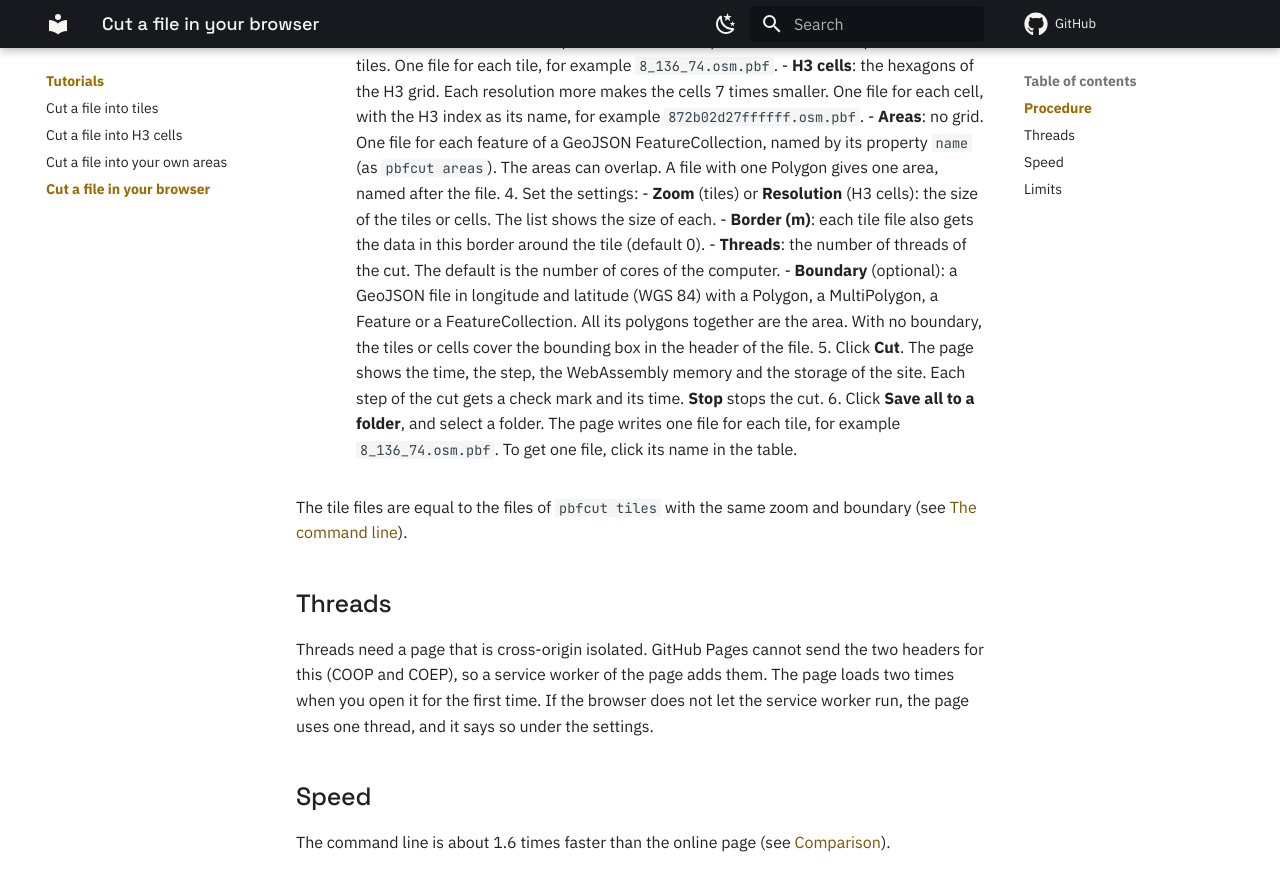
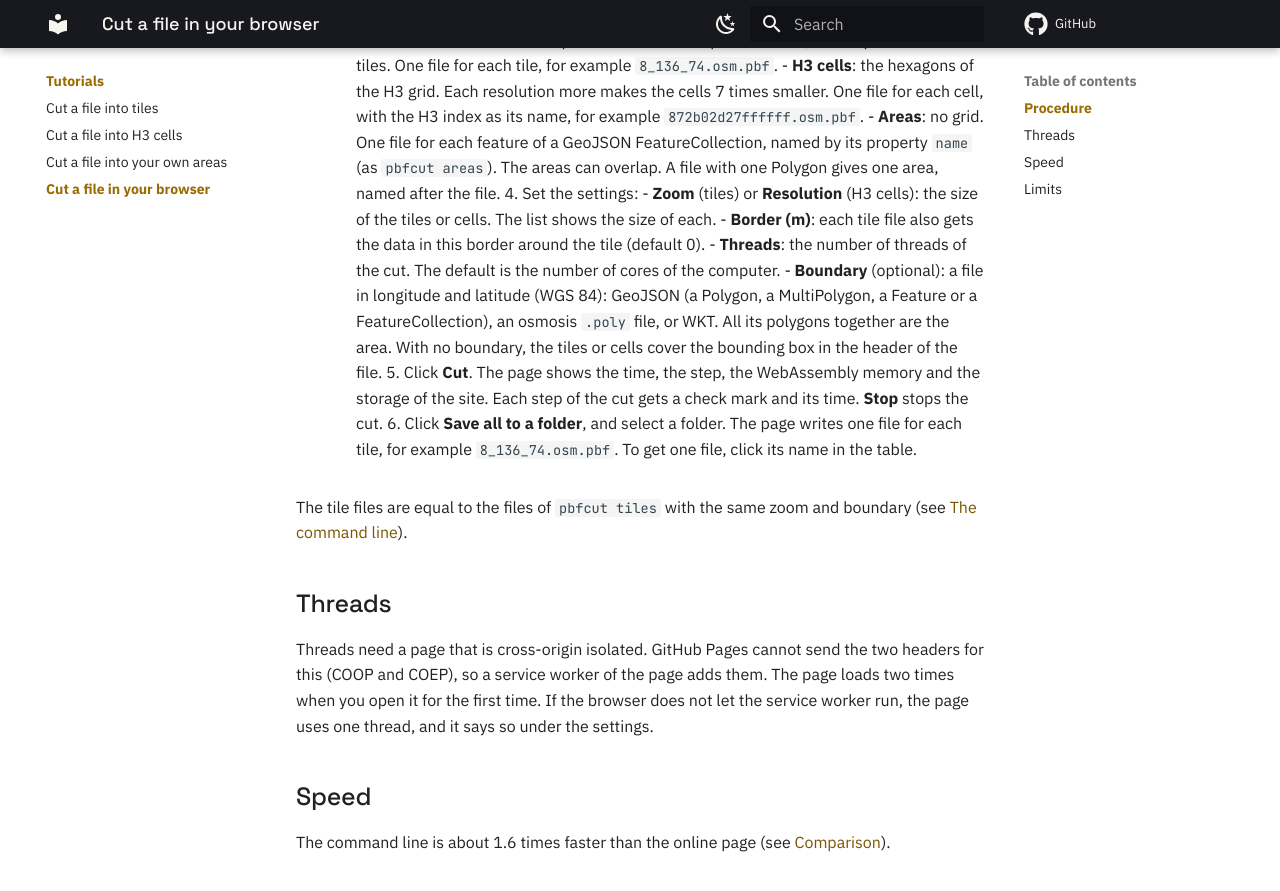
Before and after one commit to Khoshkhah/pbfcut, an MkDocs documentation site: the page built from docs/tutorials/online-page.md, in a window 1280 px wide and 900 px high, scrolled down 739 px. Shown: the top 891 px of the window. Built offline with MkDocs 1.6.1 and Material for MkDocs 9.7.7, drawn with Linux system fonts in a browser that asks for light colours; comment, search, counter and statistics services are not loaded.

Commit message:
The page: the boundary can also be an osmosis .poly file or WKT (as on the command line)
Co-Authored-By: Claude Opus 5.5 <noreply@anthropic.com>

```diff
--- a/docs/tutorials/online-page.md
+++ b/docs/tutorials/online-page.md
@@ -30,9 +30,9 @@ folder. On a phone, the page downloads one file at a time.
     - **Zoom** (tiles) or **Resolution** (H3 cells): the size of the tiles or cells. The list shows the size of each.
     - **Border (m)**: each tile file also gets the data in this border around the tile (default 0).
     - **Threads**: the number of threads of the cut. The default is the number of cores of the computer.
-    - **Boundary** (optional): a GeoJSON file in longitude and latitude
-      (WGS 84) with a Polygon, a MultiPolygon, a Feature or a FeatureCollection. All its polygons together are the
-      area. With no boundary, the tiles or cells cover the bounding box in the header of the file.
+    - **Boundary** (optional): a file in longitude and latitude (WGS 84): GeoJSON (a Polygon, a MultiPolygon, a
+      Feature or a FeatureCollection), an osmosis `.poly` file, or WKT. All its polygons together are the area. With
+      no boundary, the tiles or cells cover the bounding box in the header of the file.
 5. Click **Cut**. The page shows the time, the step, the WebAssembly memory and the storage of the site. Each step
    of the cut gets a check mark and its time. **Stop** stops the cut.
 6. Click **Save all to a folder**, and select a folder. The page writes one file for each tile, for example
```
Also changed, not shown: 2 other files.
